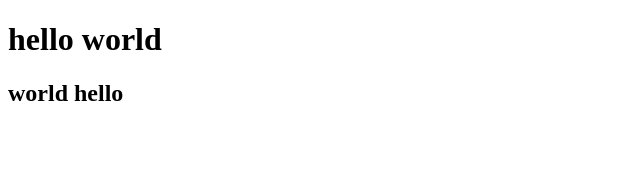
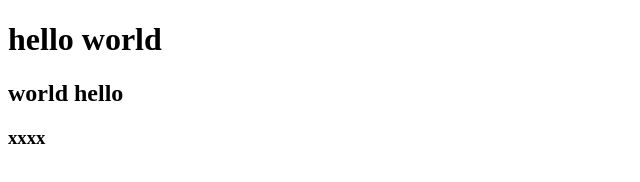
Before and after one commit to msw18136243900/testDemo, a plain HTML site: page index.html in a window 1280 px wide. Shown: the full height of the page, 0-640 px from the left. Drawn offline with Linux system fonts and the light colour scheme.

Commit message:
这是第三次提交，修改了index.html文件

```diff
--- a/index.html
+++ b/index.html
@@ -8,5 +8,6 @@
 <body>
     <h1>hello world</h1>
     <h2>world hello</h2>
+    <h3>xxxx</h3>
 </body>
 </html>
```
